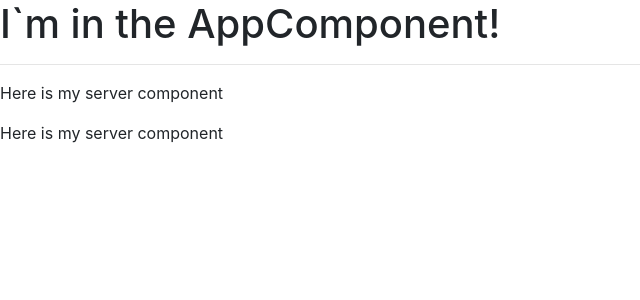
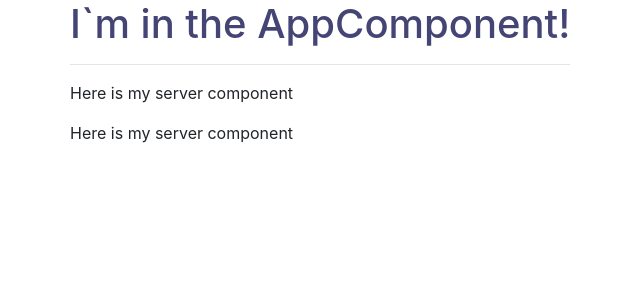
Before and after one commit to muhammadyousuf/First-Angular-App, an Angular app: page / in a window 1280 px wide. Shown: the top 300 px of the page, without its empty margins (0-640 px from the left). Built offline with nearby package versions, Linux system fonts and the light colour scheme.

Commit message:
change component style and template

```diff
--- a/src/app/app.component.css
+++ b/src/app/app.component.css
@@ -0,0 +1,3 @@
+h1 {
+  color: rgb(68, 68, 117);
+}
--- a/src/app/app.component.html
+++ b/src/app/app.component.html
@@ -1,3 +1,9 @@
-<h1>I`m in the AppComponent!</h1>
-<hr />
-<app-servers></app-servers>
+<div class="container">
+  <div class="row">
+    <div class="col-xs-12">
+      <h1>I`m in the AppComponent!</h1>
+      <hr />
+      <app-servers></app-servers>
+    </div>
+  </div>
+</div>
--- a/src/app/servers/servers.component.ts
+++ b/src/app/servers/servers.component.ts
@@ -1,15 +1,14 @@
-import { Component, OnInit } from '@angular/core';
+import { Component, OnInit } from "@angular/core";
 
 @Component({
-  selector: 'app-servers',
-  templateUrl: './servers.component.html',
-  styleUrls: ['./servers.component.css']
+  selector: "app-servers",
+  template: ` <app-server></app-server>
+
+    <app-server></app-server>`,
+  styleUrls: ["./servers.component.css"],
 })
 export class ServersComponent implements OnInit {
+  constructor() {}
 
-  constructor() { }
-
-  ngOnInit() {
-  }
-
+  ngOnInit() {}
 }
```
Also changed, not shown: src/app/app.component.ts (+7 -0 lines).
